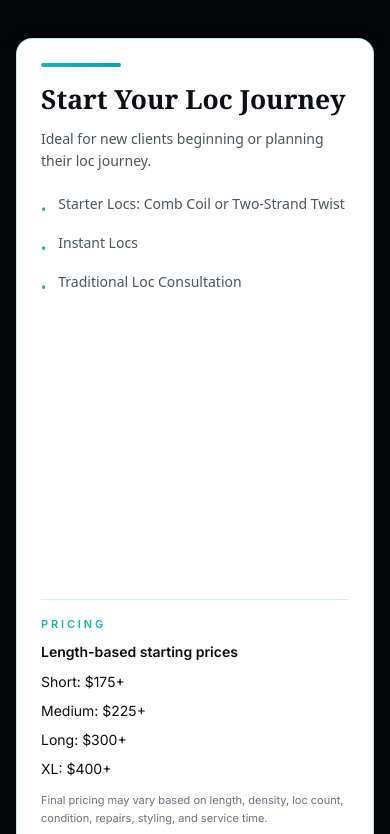
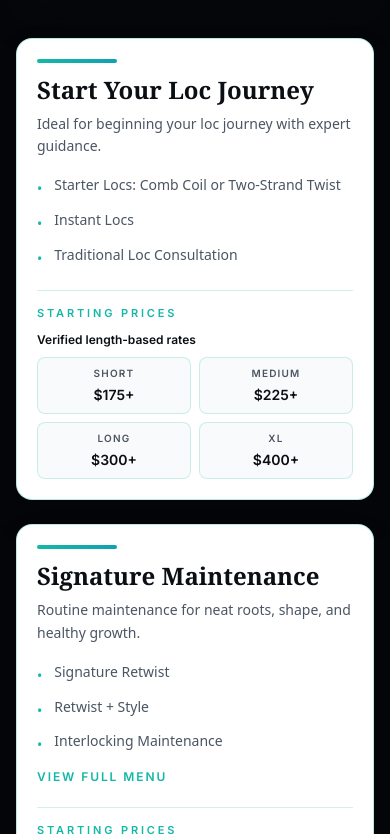
Before and after one commit to LataunaeB/locsbynya-site, a Next.js app: page / in a window 390 px wide. Shown: the part 1850-2684 px from the top of the page. Built offline with nearby package versions, Linux system fonts and the light colour scheme.

Commit message:
Compact Services cards with expandable menus and responsive starting-price grid

```diff
--- a/app/page.tsx
+++ b/app/page.tsx
@@ -32,31 +32,31 @@ type ServiceCardData = {
   services: string[];
   pricingText?: string;
   pricingItems?: string[];
-  pricingDisclaimer?: string;
+  useLengthPriceGrid?: boolean;
   pricingNote?: string;
 };
 
 const serviceCards: ServiceCardData[] = [
   {
     title: 'Start Your Loc Journey',
-    description: 'Ideal for new clients beginning or planning their loc journey.',
+    description: 'Ideal for beginning your loc journey with expert guidance.',
     services: [
       'Starter Locs: Comb Coil or Two-Strand Twist',
       'Instant Locs',
       'Traditional Loc Consultation',
     ],
-    pricingText: 'Length-based starting prices',
+    pricingText: 'Verified length-based rates',
     pricingItems: [
       'Short: $175+',
       'Medium: $225+',
       'Long: $300+',
       'XL: $400+',
     ],
-    pricingDisclaimer: 'Final pricing may vary based on length, density, loc count, condition, repairs, styling, and service time.',
+    useLengthPriceGrid: true,
   },
   {
     title: 'Signature Maintenance',
-    description: 'Designed for consistent upkeep, shape, and long-term loc health.',
+    description: 'Routine maintenance for neat roots, shape, and healthy growth.',
     services: [
       'Signature Retwist',
       'Retwist + Style',
@@ -64,18 +64,18 @@ const serviceCards: ServiceCardData[] = [
       'Detox + Retwist',
       'Retwist Membership',
     ],
-    pricingText: 'Length-based starting prices',
+    pricingText: 'Verified length-based rates',
     pricingItems: [
       'Short: $175+',
       'Medium: $225+',
       'Long: $300+',
       'XL: $400+',
     ],
-    pricingDisclaimer: 'Final pricing may vary based on length, density, loc count, condition, repairs, styling, and service time.',
+    useLengthPriceGrid: true,
   },
   {
     title: 'Loc Restoration',
-    description: 'Restoration-focused care for repair, structural support, and rebuilding.',
+    description: 'Restoration-focused services for repair, support, and rebuilding.',
     services: [
       'Loc Repair',
       'Broken Loc Repair',
@@ -85,18 +85,18 @@ const serviceCards: ServiceCardData[] = [
       'Loc Reconstruction',
       'Loc Take Down & Detangle',
     ],
-    pricingText: 'Length-based starting prices',
+    pricingText: 'Verified length-based rates',
     pricingItems: [
       'Short: $175+',
       'Medium: $225+',
       'Long: $300+',
       'XL: $400+',
     ],
-    pricingDisclaimer: 'Final pricing may vary based on length, density, loc count, condition, repairs, styling, and service time.',
+    useLengthPriceGrid: true,
   },
   {
     title: 'Hair Wellness',
-    description: 'Scalp-first treatments to nourish hair and support healthy growth.',
+    description: 'Scalp-first treatments that support healthy hair and moisture balance.',
     services: [
       'Scalp Detox',
       'Deep Cleansing Detox',
@@ -110,7 +110,7 @@ const serviceCards: ServiceCardData[] = [
   },
   {
     title: 'VIP Experiences',
-    description: 'Concierge-level appointment options for elevated and time-sensitive needs.',
+    description: 'Concierge options for elevated and time-sensitive appointment needs.',
     services: [
       'House Call',
       'Emergency Appointment',
@@ -122,7 +122,7 @@ const serviceCards: ServiceCardData[] = [
   },
   {
     title: 'Add-ons & Extras',
-    description: 'Optional upgrades you can add to personalize your appointment.',
+    description: 'Optional upgrades to personalize and elevate your service.',
     services: [
       'Loc Detox',
       'Loc Oil Treatment',
@@ -152,33 +152,59 @@ function ServiceCard({
   services,
   pricingText,
   pricingItems,
-  pricingDisclaimer,
+  useLengthPriceGrid,
   pricingNote,
 }: ServiceCardData) {
+  const [isExpanded, setIsExpanded] = useState(false);
+  const hasMoreServices = services.length > 3;
+  const visibleServices = isExpanded ? services : services.slice(0, 3);
+
   return (
-    <article className="flex h-full flex-col rounded-2xl border border-[#14B8A6]/30 bg-white p-6 md:p-7 shadow-[0_18px_40px_rgba(11,15,19,0.08)] transition-all duration-300 hover:-translate-y-0.5 hover:border-[#14B8A6]/60 hover:shadow-[0_24px_50px_rgba(20,184,166,0.14)]">
+    <article className="flex h-full flex-col rounded-2xl border border-[#14B8A6]/30 bg-white p-5 md:p-6 shadow-[0_18px_40px_rgba(11,15,19,0.08)] transition-all duration-300 hover:-translate-y-0.5 hover:border-[#14B8A6]/60 hover:shadow-[0_24px_50px_rgba(20,184,166,0.14)]">
       <div className="h-1 w-20 rounded-full bg-gradient-to-r from-[#14B8A6] to-[#0FA1B2]" />
-      <div className="flex flex-1 flex-col pt-4">
+      <div className="flex flex-1 flex-col pt-3">
         <div>
-          <h3 className="font-serif text-[1.65rem] font-bold leading-tight text-[#0B0F13]">{title}</h3>
-          <p className="mt-3 font-sans text-sm leading-relaxed text-[#4B5563]">{description}</p>
-          <ul className="mt-5 space-y-2.5">
-            {services.map((service) => (
+          <h3 className="font-serif text-[1.5rem] font-bold leading-tight text-[#0B0F13]">{title}</h3>
+          <p className="mt-2 font-sans text-sm leading-relaxed text-[#4B5563]">{description}</p>
+          <ul className="mt-4 space-y-2">
+            {visibleServices.map((service) => (
               <li key={service} className="flex items-start gap-3 font-sans text-sm leading-relaxed text-[#4B5563]">
-                <span className="mt-1.5 text-[#14B8A6]">•</span>
+                <span className="mt-1 text-[#14B8A6]">•</span>
                 <span>{service}</span>
               </li>
             ))}
           </ul>
+          {hasMoreServices && (
+            <button
+              type="button"
+              onClick={() => setIsExpanded((prev) => !prev)}
+              className="mt-3 inline-flex items-center gap-2 text-xs font-semibold uppercase tracking-[0.16em] text-[#14B8A6] transition-colors hover:text-[#0FA1B2]"
+            >
+              {isExpanded ? 'Show less' : 'View full menu'}
+            </button>
+          )}
         </div>
 
-        <div className="mt-auto pt-6">
-          <div className="border-t border-[#14B8A6]/20 pt-4">
-            <p className="text-[11px] font-semibold uppercase tracking-[0.26em] text-[#14B8A6]">Pricing</p>
+        <div className="mt-auto pt-5">
+          <div className="border-t border-[#14B8A6]/20 pt-3.5">
+            <p className="text-[11px] font-semibold uppercase tracking-[0.26em] text-[#14B8A6]">Starting Prices</p>
             {pricingText && (
-              <p className="mt-2 text-sm font-semibold leading-relaxed text-[#0B0F13]">{pricingText}</p>
+              <p className="mt-2 text-xs font-semibold leading-relaxed text-[#0B0F13]">{pricingText}</p>
             )}
             {pricingItems && (
+              useLengthPriceGrid ? (
+                <div className="mt-2 grid grid-cols-2 gap-2 sm:grid-cols-4">
+                  {pricingItems.map((item) => {
+                    const [label, value] = item.split(': ');
+                    return (
+                      <div key={item} className="rounded-lg border border-[#14B8A6]/20 bg-[#F9FAFB] px-2.5 py-2 text-center">
+                        <p className="text-[10px] font-semibold uppercase tracking-[0.12em] text-[#4B5563]">{label}</p>
+                        <p className="mt-1 text-sm font-semibold text-[#0B0F13]">{value}</p>
+                      </div>
+                    );
+                  })}
+                </div>
+              ) : (
                 <div className="mt-2 space-y-1.5">
                   {pricingItems.map((item) => (
                     <p key={item} className="text-sm leading-relaxed text-[#0B0F13]">
@@ -186,14 +212,10 @@ function ServiceCard({
                     </p>
                   ))}
                 </div>
+              )
             )}
             {pricingNote && (
               <p className="mt-2 text-xs leading-relaxed text-[#4B5563]">{pricingNote}</p>
-            )}
-            {pricingDisclaimer && (
-              <p className="mt-3 text-[11px] leading-relaxed text-[#6B7280]">
-                {pricingDisclaimer}
-              </p>
             )}
           </div>
         </div>
@@ -623,11 +645,14 @@ export default function Home() {
 
           {/* SERVICES CATEGORY CARDS */}
           <div className="mb-20 reveal-on-scroll">
-            <div className="grid grid-cols-1 gap-6 md:grid-cols-2 xl:grid-cols-3 auto-rows-fr">
+            <div className="grid grid-cols-1 gap-6 md:grid-cols-2 xl:grid-cols-3">
               {serviceCards.map((card) => (
                 <ServiceCard key={card.title} {...card} />
               ))}
             </div>
+            <p className="mx-auto mt-6 max-w-5xl text-center text-xs leading-relaxed text-[#9CA3AF]">
+              All listed prices are starting prices. Final pricing may vary based on length, density, loc count, condition, buildup, repairs, styling, and service time.
+            </p>
           </div>
         </div>
       </section>
```
Lines whose indentation alone changed are shown as unchanged.
